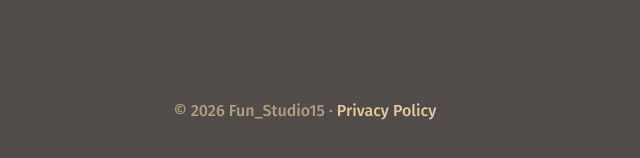
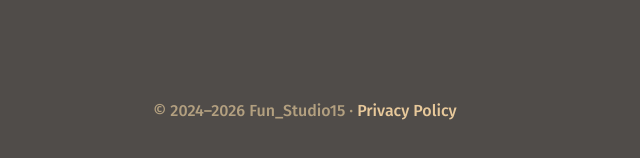
Before and after one commit to FS15-go/FS15-go, a plain HTML site: page index.html in a window 1280 px wide. Shown: the part 636-794 px from the top of the page, 335-975 px from the left. Drawn offline with Linux system fonts and the light colour scheme.

Commit message:
Update footer with current year and HTML structure

```diff
--- a/index.html
+++ b/index.html
@@ -313,8 +313,9 @@
 
     </main>
 
+
 <footer>
-        © <span id="year"></span> Fun_Studio15
+    © 2024–<span id="year"></span> Fun_Studio15
     <span class="footer-divider">·</span>
     <a href="privacy.html">Privacy Policy</a>
 </footer>
@@ -323,6 +324,3 @@
     document.getElementById("year").textContent =
         new Date().getFullYear();
 </script>
-
-</body>
-</html>
```
Lines whose indentation alone changed are shown as unchanged.
